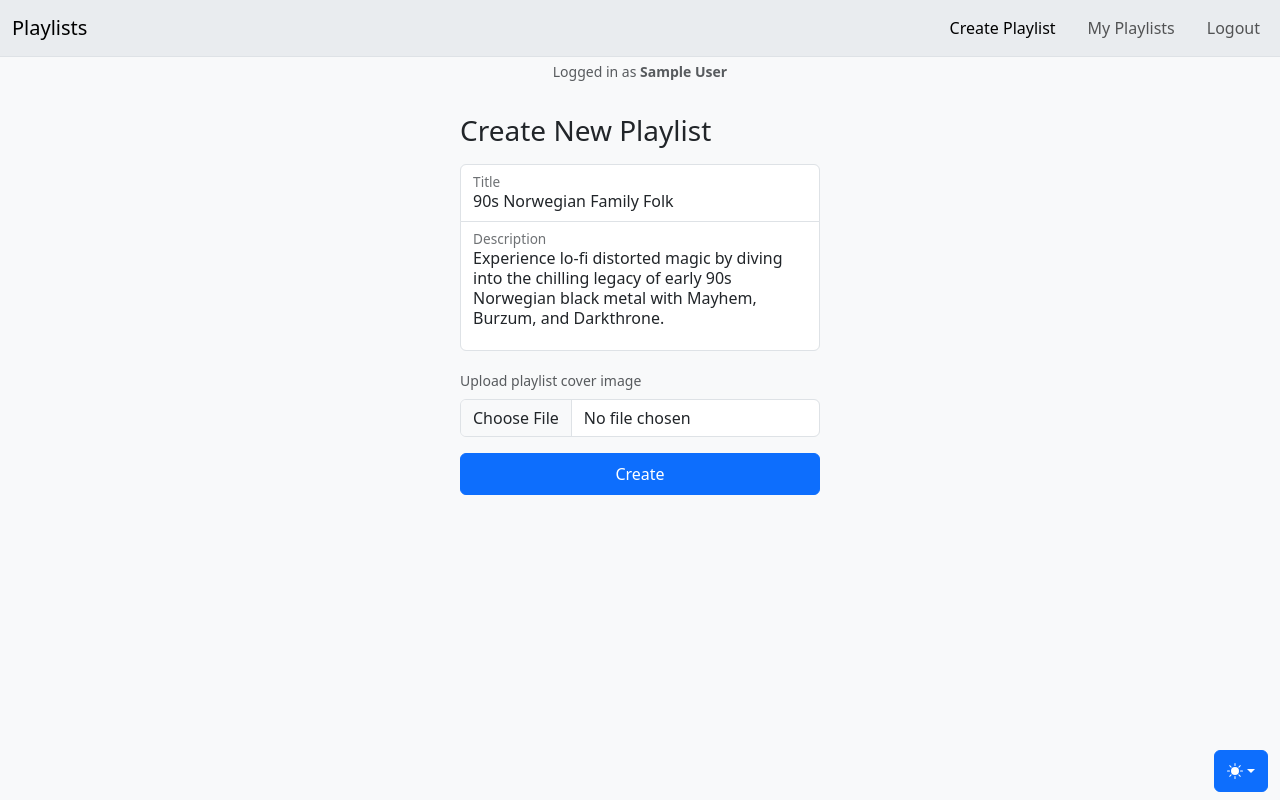
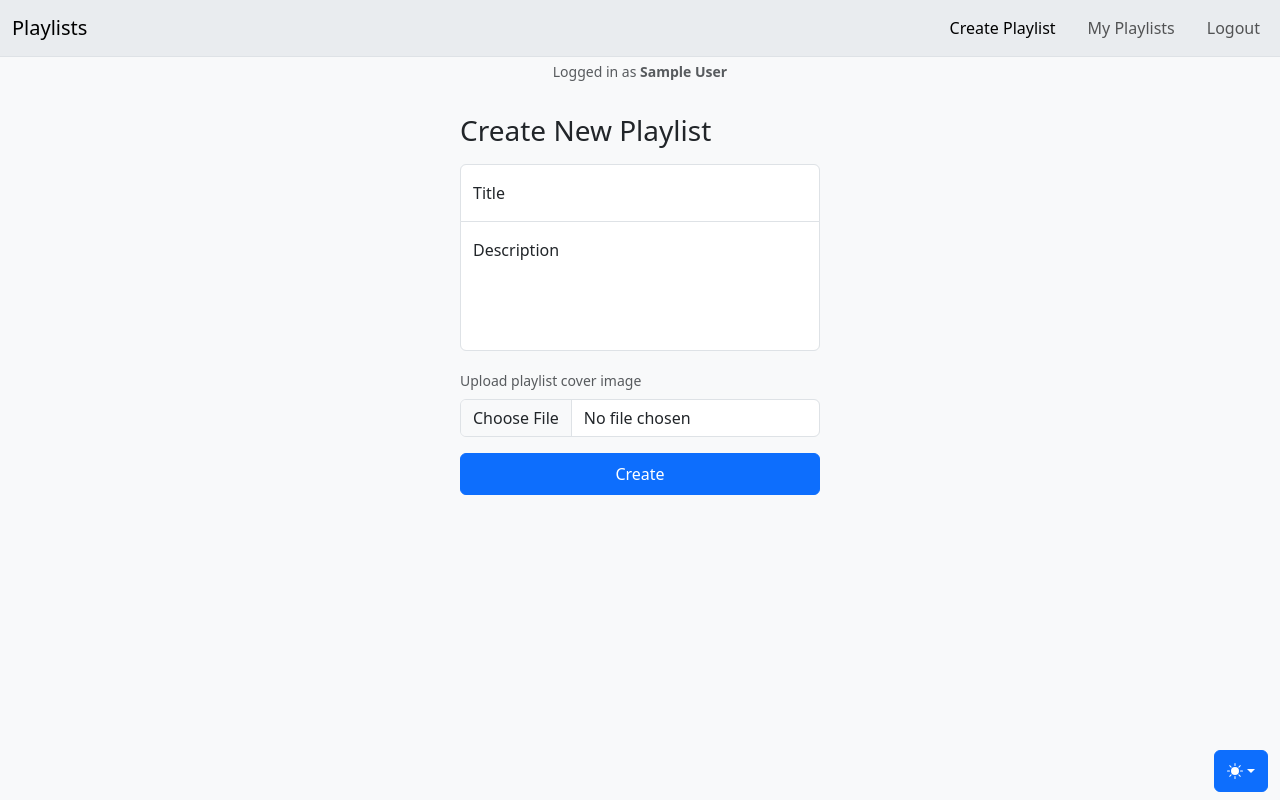
Before and after one commit to arkoannuk/arko-playlists, a Vue app: page /playlists/create in a window 1280 px wide. Built offline with nearby package versions, Linux system fonts and the light colour scheme; no server answers; sample sign-in values are in the browser's storage.

Commit message:
Change: create playlists palceholder text to be empty

```diff
--- a/src/views/playlists/CreatePlaylistView.vue
+++ b/src/views/playlists/CreatePlaylistView.vue
@@ -80,10 +80,8 @@ const { filePath, url, uploadImage } = useStorage()
 const { error, addDoc } = useCollection('playlists')
 const { user } = getUser()
 
-const title = ref('90s Norwegian Family Folk')
-const description = ref(
-  `Experience lo-fi distorted magic by diving into the chilling legacy of early 90s Norwegian black metal with Mayhem, Burzum, and Darkthrone.`
-)
+const title = ref('')
+const description = ref(``)
 const file = ref(null)
 const fileError = ref(null)
 const isPending = ref(false)
```
